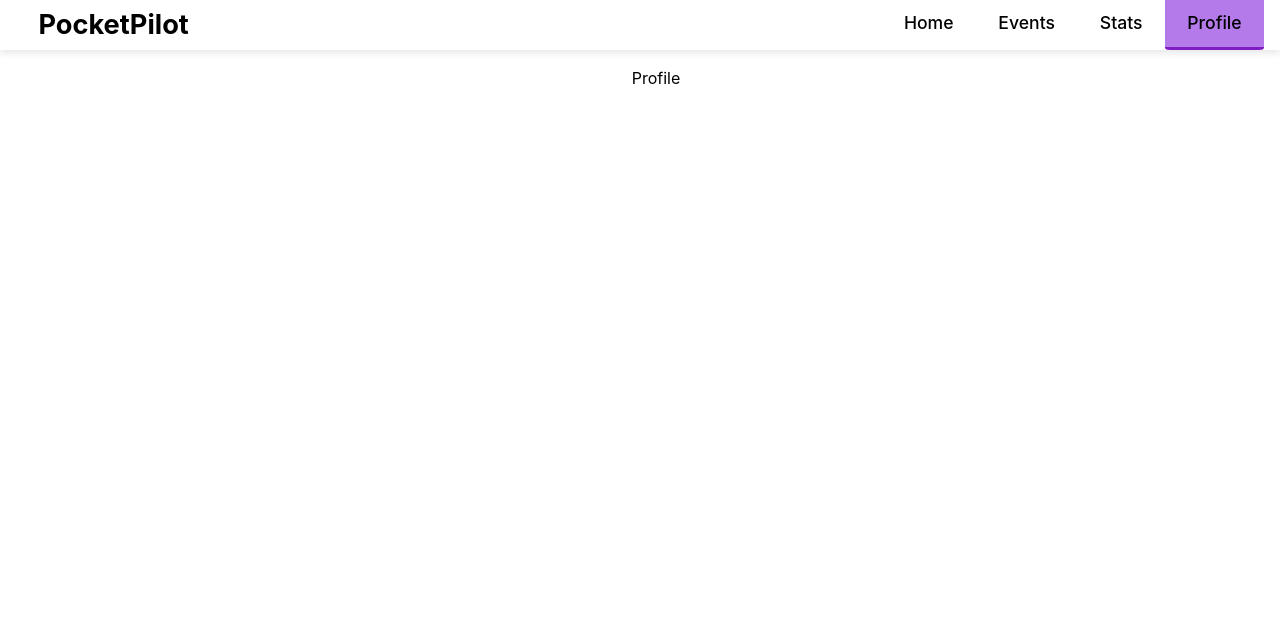
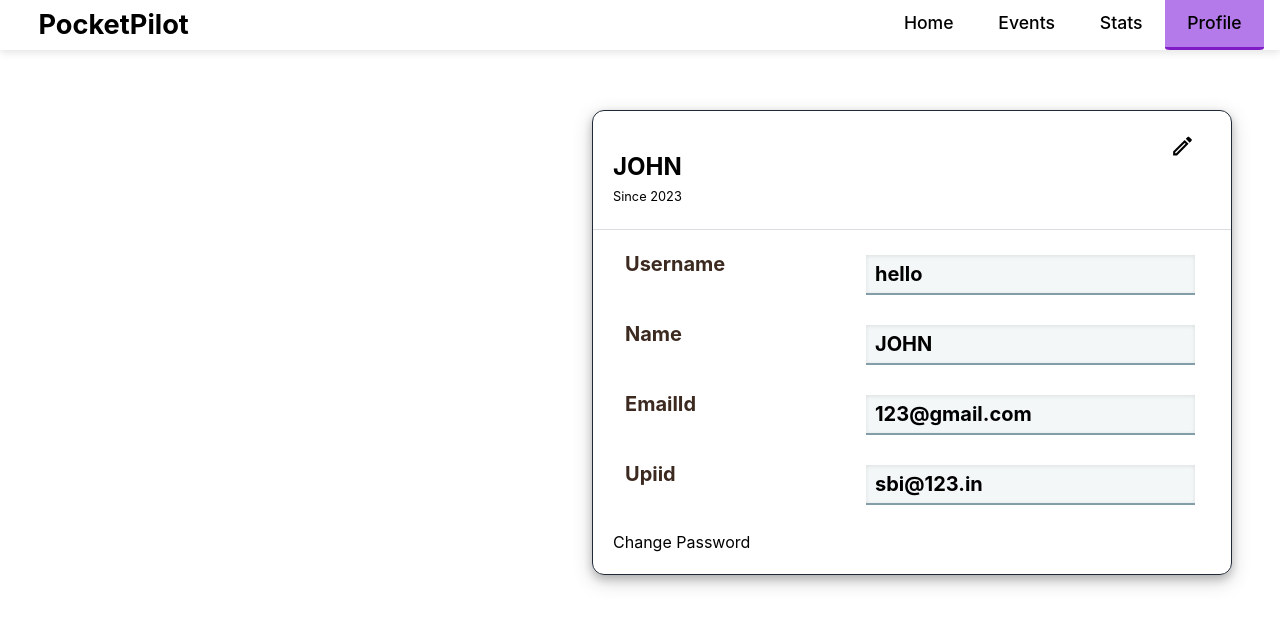
Before and after one commit to DSLRSIDDESH/Expenses-Tracker-Web-Application, a React (Create React App) app: page /Profile in a window 1280 px wide. Shown: the top 626 px of the page. Built offline with nearby package versions, Linux system fonts and the light colour scheme.

Commit message:
Add profile page

```diff
--- a/package.json
+++ b/package.json
@@ -6,6 +6,7 @@
     "@testing-library/jest-dom": "^5.16.5",
     "@testing-library/react": "^13.4.0",
     "@testing-library/user-event": "^13.5.0",
+    "qrcode": "^1.5.1",
     "react": "^18.2.0",
     "react-dom": "^18.2.0",
     "react-router-dom": "6",
--- a/src/App.css
+++ b/src/App.css
@@ -208,3 +208,85 @@ input,select {
     border-radius: 10px;
     z-index: 2;
 }
+
+
+#main{
+    box-shadow: 0 4px 8px 0 rgba(0, 0, 0, 0.2), 0 6px 20px 0 rgba(0, 0, 0, 0.19);
+    position:relative;
+    left:20%;
+}
+.hrr{
+    background-color: rgb(218,220,224);
+    border: none;
+    height: 1px;
+    margin: 0;;
+}
+
+.di{
+    padding-top: 100px;
+}
+.details{
+    padding-right: 10rem;
+}
+.sub{
+    font-family: Copperplate, Papyrus, fantasy;
+}
+#user{
+    padding: 5px;
+    margin: 5px 0;
+    outline: none;
+}
+#user:focus
+{
+    border-color: transparent;
+    border-bottom: 2px solid #1c87c9;
+}
+#editb{
+    background-color: transparent;
+}
+#editb:hover{
+    background-color: rgb(188, 185, 185);
+    border-radius: 50%;
+}
+#editb:active{
+    cursor: pointer;
+}
+button[type="submit"] {
+    display: block;
+}
+button[type="submit"][hidden] {
+    display: none;
+}
+
+.save{
+    font-size: 20px;
+    background-color: rgb(10, 198, 10);
+    position: relative;
+    left: 50vh;
+    bottom:10px;
+    border-radius: 5px;
+}
+.popup{
+    position:fixed;
+    top:0;
+    left:0;
+    width: 100%;
+    height: 100vh;
+    background-color: rgba(0, 0, 0, 0.2);
+    display: flex;
+    justify-content: center;
+    align-items: center;
+}
+
+.popup-inner{
+    position: relative;
+    padding: 32px;
+    width: 100%;
+    max-width: 640px;
+    background-color: #fff;
+}
+.popup-inner.close-btn{
+    position: absolute;
+    top:16px;
+    right: 16px;
+}
--- a/src/pages/Profile.js
+++ b/src/pages/Profile.js
@@ -1,9 +1,88 @@
 import React from "react";
+import {useState} from 'react';
+import ChangePassword from './changepassword';
 
 export default function Profile() {
+    const [buttonPopup,setButtonPopup]=useState(false);
+    const [editing, setEditing] = useState(false);
+    const [sub, setSub] = useState(false);
+    const [editable, setEditable] = React.useState({
+        username:"hello",
+        email:"123@gmail.com",
+        upiid:"sbi@123.in",
+        name:"JOHN",
+        ch:false
+    })
+    function handleClick(){
+        setSub(false);
+        setEditing(false);
+        window.alert("Details are saved")
+      };
+    function edit(){
+        setSub(true)
+        setEditing(true);
+    }
+    function userChange(event){
+          setEditable(prevEditable=>{
+            return{
+                ...prevEditable,
+                [event.target.name]:event.target.value
+
+        }})}
+    function handlesubmit(event){
+        event.preventDefault();
+    }
     return (
-        <div>
-            <h1>Profile</h1>
+    <>
+    <div className="rounded-xl shadow-sm  w-3/6 border border-gray-800 m-11 " id="main">
+    <div className="flex flex-row p-5 pt-0 space-bet" id="di">
+    <div>
+    <p className="text-2xl font-bold text-left pt-10 ">{editable.name}</p>
+    <p className="text-base"><small>Since 2023</small></p>
+    </div>
+    <p className="pt-5 pr-4 text-xl text-[#3C2A21] font-bold " id="details"><button id="editb" onClick={edit}><svg width="25" height="30" viewBox="0 0 24 24"><path fill="none" d="M0 0h24v24H0V0z"></path><path d="M14.06 9.02l.92.92L5.92 19H5v-.92l9.06-9.06M17.66 3c-.25 0-.51.1-.7.29l-1.83 1.83 3.75 3.75 1.83-1.83c.39-.39.39-1.02 0-1.41l-2.34-2.34c-.2-.2-.45-.29-.71-.29zm-3.6 3.19L3 17.25V21h3.75L17.81 9.94l-3.75-3.75z"></path></svg></button></p>
+    </div>
+    <hr className="hrr"></hr>
+    <div className="flex flex-row p-5 pt-0 space-bet" id="di">
+        <div className="flex pr-10">
+            <p className="pt-5 pl-3 text-xl text-[#3C2A21] font-bold ">Username</p>
         </div>
+        <p className="pt-5 pr-4 text-xl text-[#3C2A21] font-bold " id="details"><input id="user" value={editable.username} onChange={userChange} name="username" disabled={!editing} required/>
+        </p>
+    </div>
+    <div className="flex flex-row p-5 pt-0 space-bet" id="di">
+        <div className="flex pr-10">
+            <p className="pl-3 text-xl text-[#3C2A21] font-bold ">Name</p>
+        </div>
+        <p className="pr-4 text-xl text-[#3C2A21] font-bold " id="details"><input id="user" value={editable.name} onChange={userChange} name="name" disabled={!editing}/></p>
+    </div>
+    <div className="flex flex-row p-5 pt-0 space-bet" id="di">
+        <div className="flex pr-10">
+            <p className=" pl-3 text-xl text-[#3C2A21] font-bold ">EmailId</p>
+        </div>
+        <p className=" pr-4 text-xl text-[#3C2A21] font-bold " id="details"><input id="user" value={editable.email} onChange={userChange} name="email" disabled={!editing}/></p>
+    </div>
+    <div className="flex flex-row p-5 pt-0 space-bet" id="di">
+        <div className="flex pr-10">
+            <p className="pl-3 text-xl text-[#3C2A21] font-bold ">Upiid</p>
+        </div>
+        <p className="pr-4 text-xl text-[#3C2A21] font-bold " id="details"><input id="user" value={editable.upiid} onChange={userChange} name="upiid" disabled={!editing}/></p>
+    </div>
+    <div className="flex flex-row  pt-0" id="subm">
+    <div className="flex pr-10">
+    {sub?  <button type="submit" className="save" onClick={handleClick}>Save</button>:null}
+    </div>
+</div>
+<div className="flex flex-row p-5 pt-0 space-bet" id="di">
+        <div className="flex pr-10">
+            <button onClick={()=>setButtonPopup(true)}>Change Password</button>
+        </div>
+    </div>
+</div>
+<ChangePassword trigger={buttonPopup} setTrigger={setButtonPopup}>
+                <h3>My popup</h3>
+                <p>This is my popup</p>
+            </ChangePassword>
+</>
     )
 }
--- /dev/null
+++ b/src/pages/changepassword.js
@@ -0,0 +1,13 @@
+import React from "react";
+import {useState} from 'react';
+
+export default function Profile(props) {
+    return(props.trigger)?(
+        <div className="popup">
+            <div className="popup-inner">
+                <button className="close-btn" onClick={()=>props.setTrigger(false)}>close</button>
+            {props.children}
+            </div>
+        </div>
+    ):"";
+}
```
Also changed, not shown: 2 other files (tests, documents, lock files or other folders).
